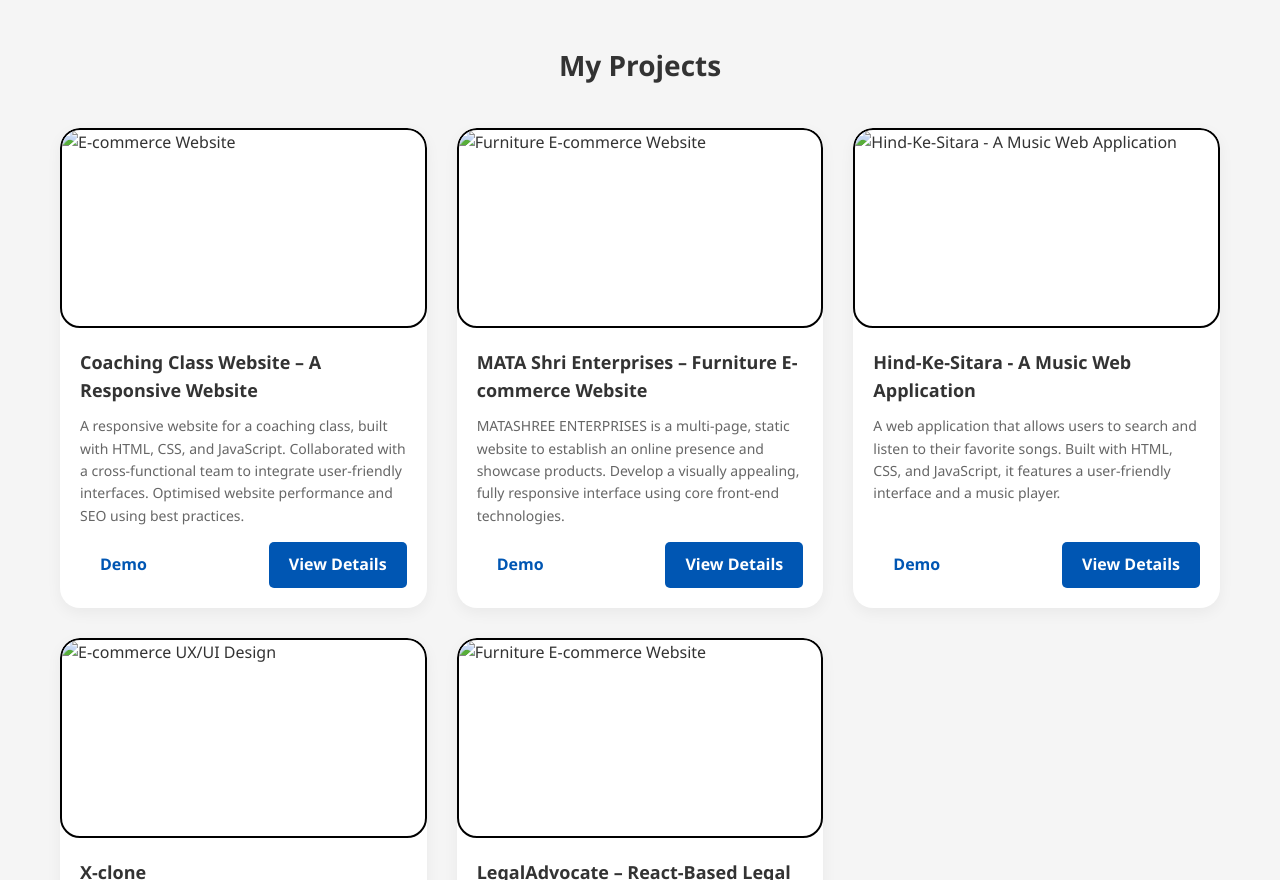
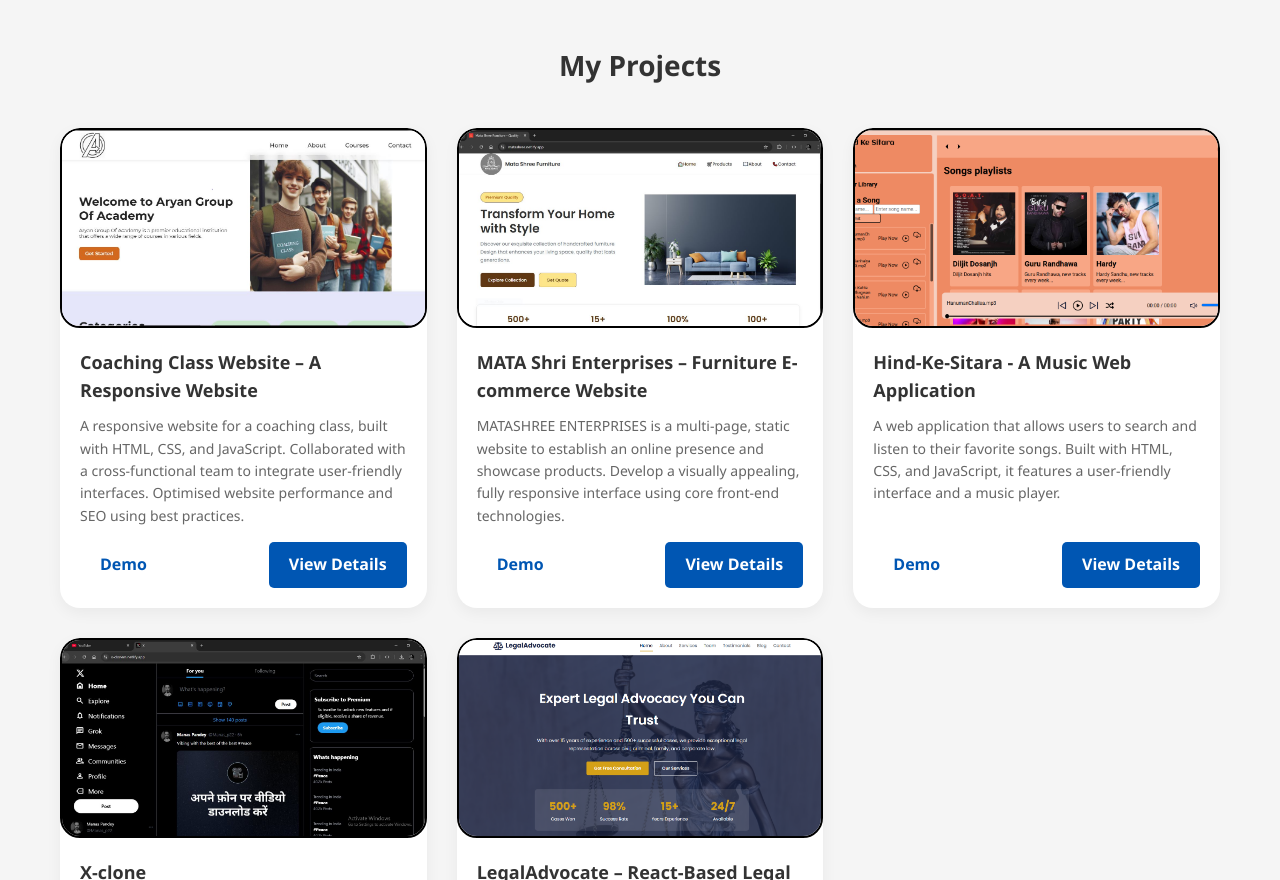
Before and after one commit to Manas22-creator/Portfolio, a website: page index.html in a window 1280 px wide. Shown: the part 1920-2800 px from the top of the page. Drawn offline with nearby package versions, Linux system fonts and the light colour scheme.

Commit message:
Enhancing the HTML of the project.
Enhancing the HTML of the project.

```diff
--- a/index.html
+++ b/index.html
@@ -45,7 +45,7 @@
                 </div>
             </div>
             <div class="hero-image fadeIn">
-                <img src="assets/img/about.jpg" alt="Manas">
+                <img src="assets/images/about.jpg" alt="Manas">
             </div>
         </div>
     </section>
@@ -252,7 +252,7 @@
             <div class="projects-grid fadeIn">
                 <div class="project-card">
                     <div class="project-image">
-                        <img src="assets/img/aryan.JPG" alt="E-commerce Website">
+                        <img src="assets/images/aryan.JPG" alt="E-commerce Website">
                     </div>
                     <div class="project-info">
                         <h3 class="project-title">Coaching Class Website – A Responsive
@@ -272,7 +272,7 @@
 
                 <div class="project-card">
                     <div class="project-image">
-                        <img src="assets/img/matashree2.JPG" alt="Furniture E-commerce Website">
+                        <img src="assets/images/matashree2.JPG" alt="Furniture E-commerce Website">
                     </div>
                     <div class="project-info">
                         <h3 class="project-title">MATA Shri Enterprises – Furniture E-commerce
@@ -292,7 +292,7 @@
 
                 <div class="project-card">
                     <div class="project-image">
-                        <img src="assets/img/Music App.png" alt="Hind-Ke-Sitara - A Music Web Application">
+                        <img src="assets/images/Music App.png" alt="Hind-Ke-Sitara - A Music Web Application">
                     </div>
                     <div class="project-info">
                         <h3 class="project-title">Hind-Ke-Sitara - A Music Web Application</h3>
@@ -312,7 +312,7 @@
 
                 <div class="project-card">
                     <div class="project-image">
-                        <img src="assets/img/X-clone.JPG" alt="E-commerce UX/UI Design">
+                        <img src="assets/images/X-clone.JPG" alt="E-commerce UX/UI Design">
                     </div>
                     <div class="project-info">
                         <h3 class="project-title">X-clone</h3>
@@ -331,7 +331,7 @@
 
                 <div class="project-card">
                     <div class="project-image">
-                        <img src="assets/img/legaljustice.png" alt="Furniture E-commerce Website">
+                        <img src="assets/images/legaljustice.png" alt="Furniture E-commerce Website">
                     </div>
                     <div class="project-info">
                         <h3 class="project-title">LegalAdvocate – React-Based Legal Website</h3>
@@ -371,7 +371,8 @@
                             <h4 class="timeline-title">Master of Science in Information Technology</h4>
                             <div class="timeline-location">Mumbai University, Abhinav College, BSCIT</div>
                             <p class="timeline-description">
-                                Currently pursuing a higher education in Master of Science in Information Technology, engaging in deep knowledge of data science, machine learning, and cloud computing.
+                                Currently pursuing a higher education in Master of Science in Information Technology,
+                                engaging in deep knowledge of data science, machine learning, and cloud computing.
 
                             </p>
                         </div>
@@ -380,8 +381,10 @@
                             <div class="timeline-date">2022 - 2025</div>
                             <h4 class="timeline-title">Bachelor of Science in Information Technology</h4>
                             <div class="timeline-location">Mumbai University, Abhinav College, BSCIT</div>
-                            <p class="timeline-description">Graduated with an 8.3 GPA, focusing on software engineering, data structures, and algorithms. Active member of the Computer Science Club.
-                            Developed several projects including a real-time To-Do Web Application and an E-commerce website.
+                            <p class="timeline-description">Graduated with an 8.3 GPA, focusing on software engineering,
+                                data structures, and algorithms. Active member of the Computer Science Club.
+                                Developed several projects including a real-time To-Do Web Application and an E-commerce
+                                website.
                             </p>
                         </div>
 
```
